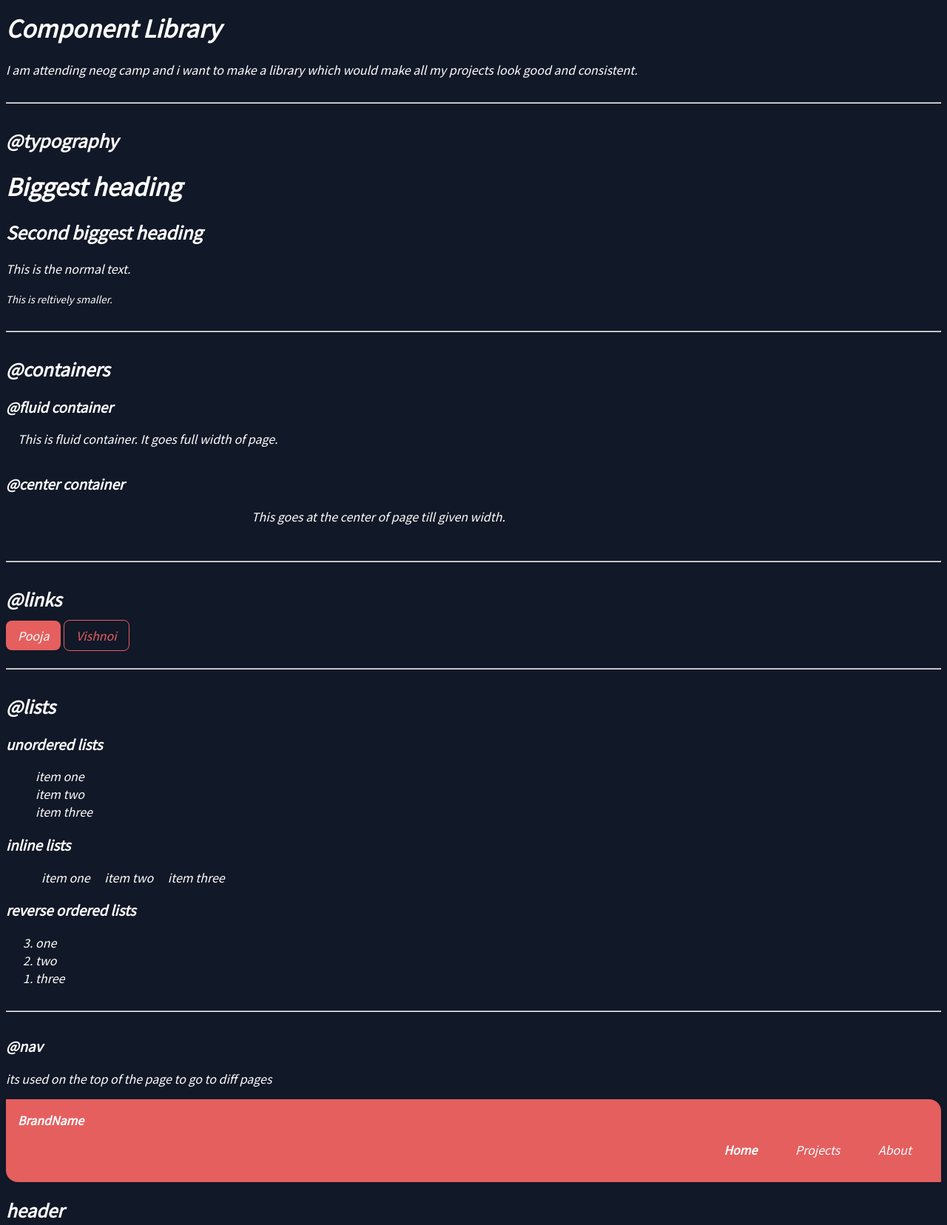
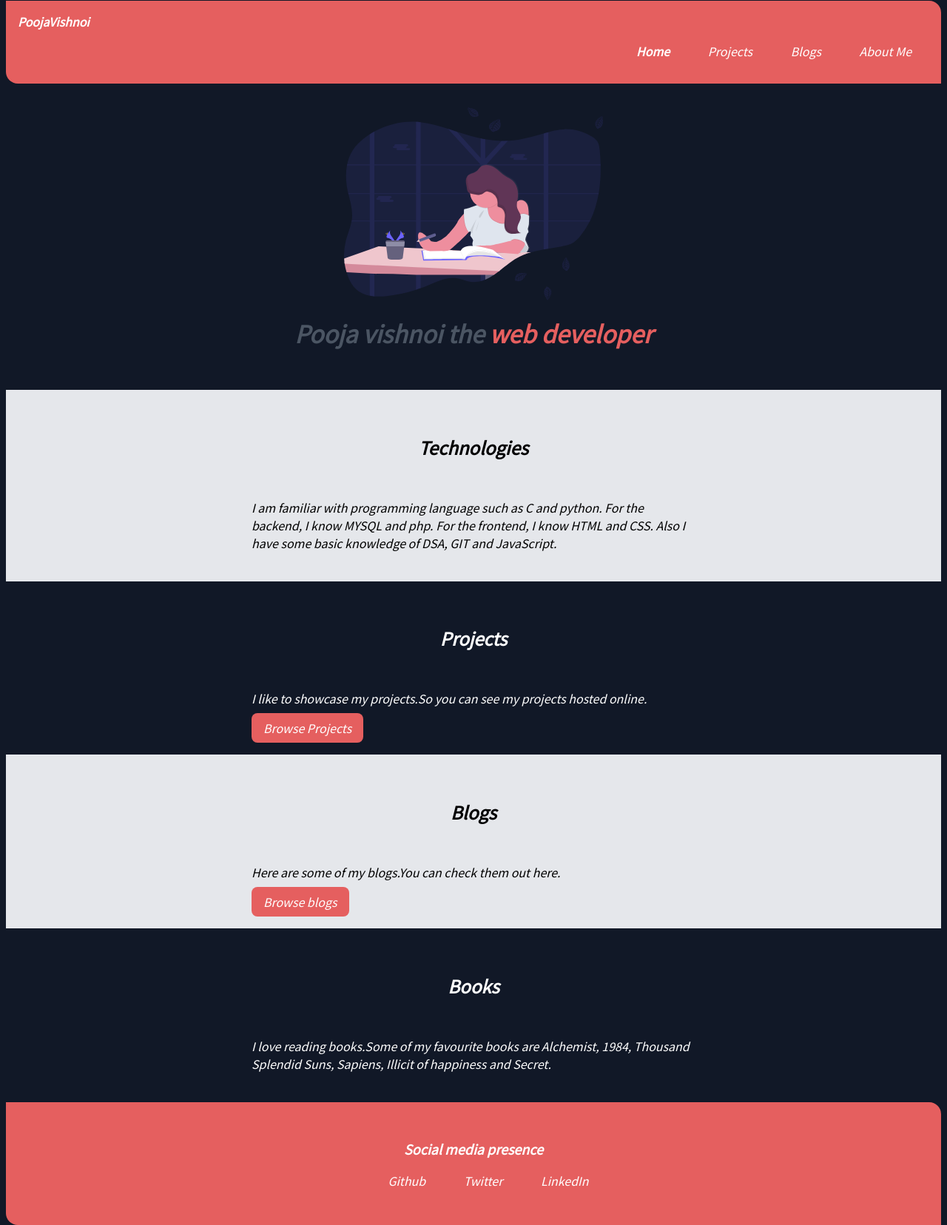
Before and after one commit to poojavishnoi/neog, a plain HTML site: page index.html in a window 1280 px wide. Shown: the part 7-1663 px from the top of the page at 74% size. Drawn offline with Linux system fonts and the light colour scheme.

Commit message:
added some changes

```diff
--- a/index.html
+++ b/index.html
@@ -4,124 +4,91 @@
     <meta charset="UTF-8">
     <meta http-equiv="X-UA-Compatible" content="IE=edge">
     <meta name="viewport" content="width=device-width, initial-scale=1.0">
-    <title>Component Library</title>
+    <title>Home | PoojaVishnoi</title>
     <link href="style.css" rel="stylesheet" />
 </head>
 <body>
-    <h1>
-        Component Library
-    </h1>
-    <p>
-        I am attending neog camp and i want to make a library which would make all my projects look good and consistent.
-    </p>
-    <hr>
-
-    <h2>
-        @typography
-    </h2>
-
-    <h1>Biggest heading</h1>
-    <h2>Second biggest heading</h2>
-    <p>This is the normal text.</p>
-    <small>This is reltively smaller.</small>
-    <hr>
-
-    <h2>@containers</h2>
-    <h3>@fluid container</h3>
-    <div class="container ">This is fluid container. It goes full width of page.</div>
-    <h3>@center container</h3>
-    <div class="container container-center">This goes at the center of page till given width.</div>
-    <hr>
-
-    <h2>@links</h2>
-    <a class="link primary-link"href="https://google.com" target="_blank">Pooja</a>
-    <a class="link secondary-link"href="https://youtube.com" target="_blank">Vishnoi</a>
-
-    <hr>
-
-    <h2>@lists</h2>
-    <h3>unordered lists</h3>
-    <ul class="list-non-bullet">
-        <li>item one</li>
-        <li>item two</li>
-        <li>item three</li>
-    </ul>
-    <h3>inline lists</h3>
-    <ul class="list-non-bullet">
-        <li class="list-inline">item one</li>
-        <li class="list-inline">item two</li>
-        <li class="list-inline">item three</li>
-    </ul>
-    <h3>reverse ordered lists</h3>
-    <ol reversed>
-        <li>one</li>
-        <li>two</li>
-        <li>three</li>
-    </ol>
-
-    <hr>
-    <h3>@nav</h3>
-    <p>its used on the top of the page to go to diff pages</p>
-
-
     <nav class="navigation container">
-        <div class="nav-brand">BrandName</div>
+        <div class="nav-brand">PoojaVishnoi</div>
         <ul class="list-non-bullet nav-pills ">
             <li class="list-inline">
                 <a class="link link-active" href="/">Home</a>
             </li>
             <li class="list-inline">
-                <a class="link" href="/">Projects</a>
+                <a class="link" href="/projects.html">Projects</a>
             </li>
             <li class="list-inline">
-                <a class="link" href="/">About</a>
+                <a class="link" href="/blogs.html">Blogs</a>
+            </li>
+            <li class="list-inline">
+                <a class="link" href="/about.html">About Me</a>
             </li>
         </ul>
     </nav>
 
-    <h2>header</h2>
     <header class="header">
         <img class="header-img" src="images/study.svg" />
         <h1 class="header-heading">Pooja vishnoi the <span class="heading-inverted">web developer</span></h1>
     </header>
 
-    <hr>
-    <h2>@section</h2>
-    <section class="section">
-        <div class="container container-center">
-        <h1>white section</h1>
-        <p>background will be white</p>
+    <section class="section ow">
+        <div class="container container-center ">
+            <h1>Technologies</h1>
+                <p>I am familiar with programming language such as C and python.
+                    For the backend, I know MYSQL and php.
+                    For the frontend, I know HTML and CSS.
+                    Also I have some basic knowledge of DSA, GIT and JavaScript.
+                </p>
         </div>
     </section>
 
+
+    <section class="section">
+        <div class="container container-center ">
+            <h1>Projects</h1>
+                <p>I like to showcase my projects.So you can see my projects hosted online.</p>
+                <a class="link primary-link"href="projects.html" target="_blank">Browse Projects</a>
+
+        </div>
+    </section>
+
+
     <section class="section ow">
         <div class="container container-center ">
-            <h1>off-white section</h1>
-                <p>background will be grey</p>
+            <h1>Blogs</h1>
+                <p>Here are some of my blogs.You can check them out here.</p>
+                <a class="link primary-link"href="blog.html" target="_blank">Browse blogs</a>
+
         </div>
     </section>
-    <hr>
-    <h2>@footer</h2>
+
+    <section class="section">
+        <div class="container container-center ">
+            <h1>Books</h1>
+                <p>I love reading books.Some of my favourite books are Alchemist, 1984, Thousand Splendid Suns, Sapiens, Illicit of happiness and Secret.
+                </p>
+
+
+        </div>
+    </section>
+
     <footer class="footer">
-
-        <div style="font-style: italic;">Copyright &copy; 2021</div>
-
+        <h3 class="footer-header">Social media presence</h3>
         <ul class="social-links list-non-bullet">
             <li class="list-inline">
-                <a class="link" href="/">Instagram</a>
+                <a class="link" href="https://github.com/poojavishnoi" target="_blank">Github</a>
             </li>
             <li class="list-inline">
-                <a class="link" href="/">Twitter</a>
+                <a class="link" href="https://twitter.com/PoojaVishnoi29" target="_blank">Twitter</a>
             </li>
             <li class="list-inline">
-                <a class="link" href="/">Instagram</a>
+                <a class="link" href="https://www.linkedin.com/in/pooja-vishnoi-678873206/" target="_blank">LinkedIn</a>
             </li>
 
         </ul>
+
+
     </footer>
 
-    <div style="height: 30vh;">
-
-    </div>
 </body>
 </html>
--- a/style.css
+++ b/style.css
@@ -33,15 +33,18 @@ hr{
 
 /** links **/
 .link{
+    margin-top: 0.5rem;
     padding: 0.5rem 1rem;
     text-decoration: none;
 
 
 }
 .primary-link{
+    margin: 1rem 0rem;
     background-color: var(--primary-color);
     color: white;
     border-radius: 0.5rem;
+
 
 }
 
@@ -60,6 +63,14 @@ hr{
 .list-inline{
     display: inline;
     padding: 0rem 0.5rem;
+}
+
+ol{
+    padding-inline-start: 0px;
+}
+
+.section h1 .list-project{
+    text-align: left;
 }
 
 /** navigation **/
@@ -98,6 +109,7 @@ hr{
 }
 
 .header .header-heading{
+
     text-align: center;
     color: var(--dark-grey);
 }
@@ -113,7 +125,12 @@ hr{
 
 }
 
+.section{
+    padding: 0.5rem 0rem;
+}
+
 .ow{
+    padding: 0.5rem 0rem;
     background-color: var(--off-grey);
     color: black;
 }
@@ -130,3 +147,8 @@ hr{
 .footer .link{
     color: white;
 }
+
+.footer .footer-header{
+    font-size: large;
+    font-weight: bold;
+}
```
Also changed, not shown: lib/component.html (added, +128 -0 lines), projects.html (added, +51 -0 lines), about.html (added), images/about.svg (added), images/home.svg (added), images/project.svg (added).
